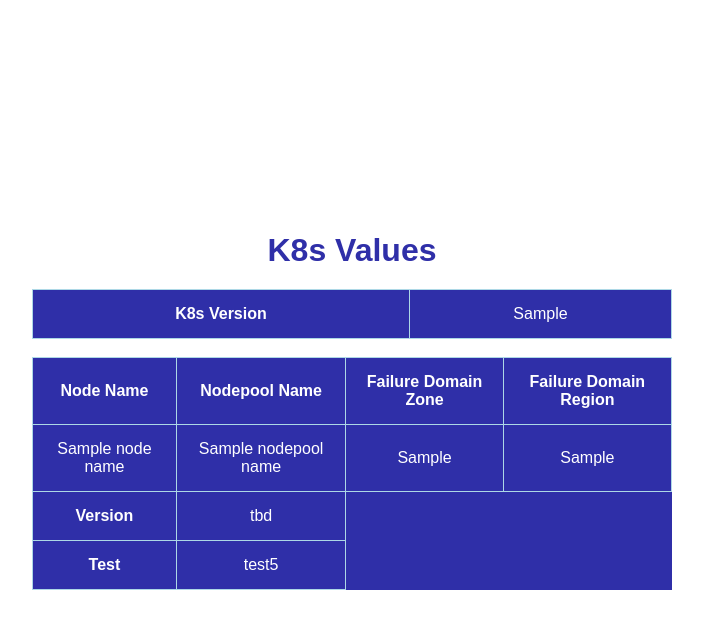
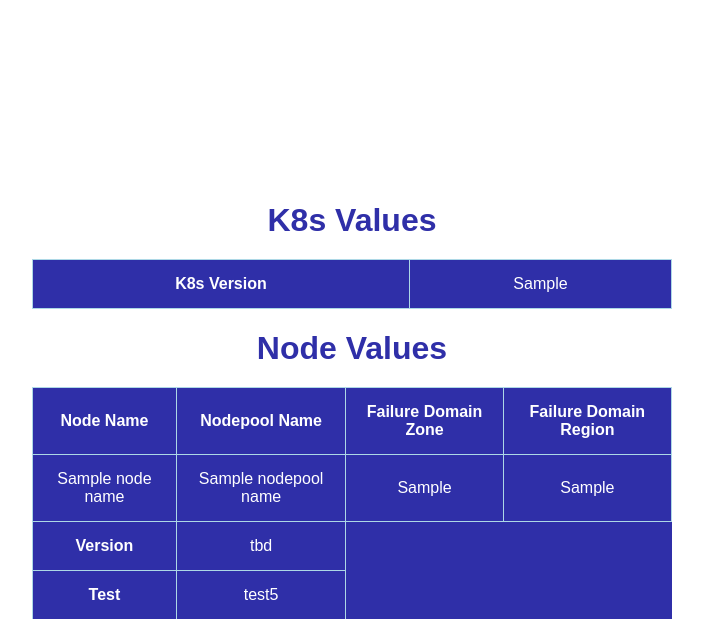
Before and after one commit to kortstie/demo-webapp, a Flask app: template templates/index.html in a window 1280 px wide. Shown: the top 619 px of the page, without its empty margins (288-991 px from the left). Run offline with Flask 2, Linux system fonts and the light colour scheme; the template is opened without the code that fills it: most values are stand-ins (such as "Sample title", 1, 10 or a date in 2020).

Commit message:
version re-add

```diff
--- a/app.py
+++ b/app.py
@@ -20,8 +20,7 @@
     failure_domain_zone = node_info.metadata.labels.get('failure-domain.beta.kubernetes.io/zone', 'Unknown')
     failure_domain_region = node_info.metadata.labels.get('failure-domain.beta.kubernetes.io/region', 'Unknown')
 
-    return render_template('index.html', node_name=node_name, nodepool_name=nodepool_name, failure_domain_zone=failure_domain_zone, failure_domain_region=failure_domain_region)
-    return render_template('index.html', node_name=node_name, k8s_version=k8s_version)
+    return render_template('index.html', k8s_version=k8s_version, node_name=node_name, nodepool_name=nodepool_name, failure_domain_zone=failure_domain_zone, failure_domain_region=failure_domain_region)
 
 if __name__ == '__main__':
     app.run(host='0.0.0.0', port=5000, debug=True)
--- a/templates/index.html
+++ b/templates/index.html
@@ -38,7 +38,7 @@
             <td>{{ k8s_version }}</td>
         </tr>
     </table>
-    <br>
+    <h1>Node Values</h1>
     <table>
         <tr>
             <th>Node Name</th>
```
